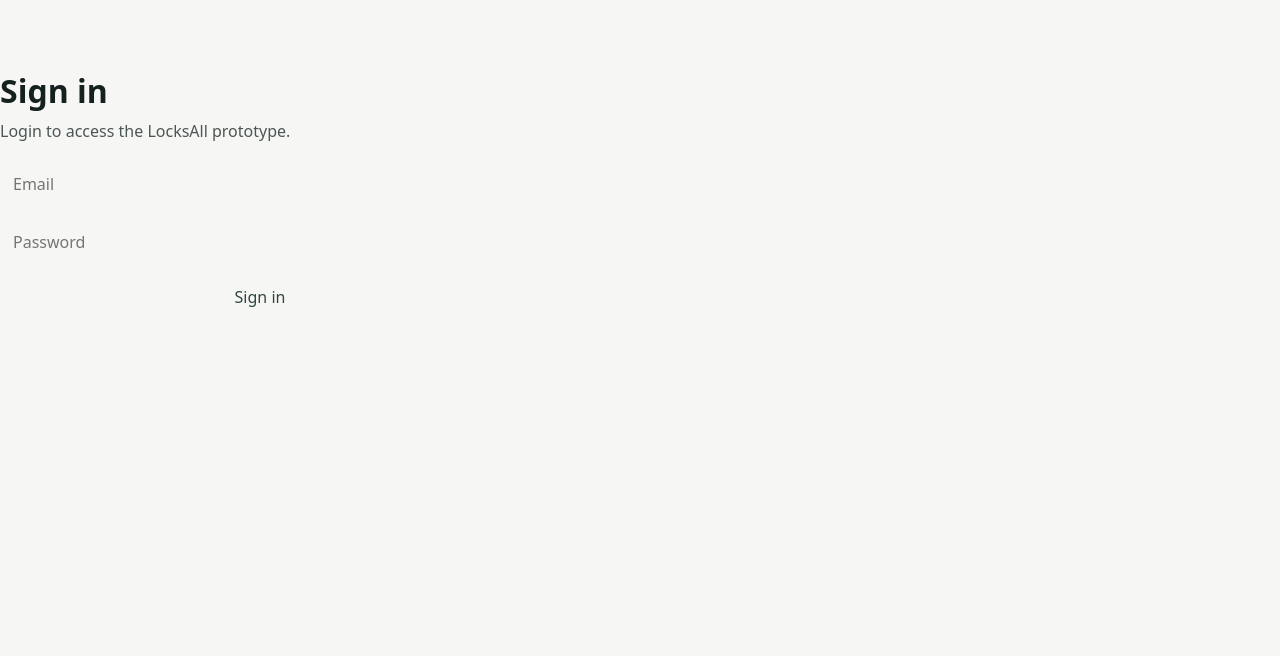
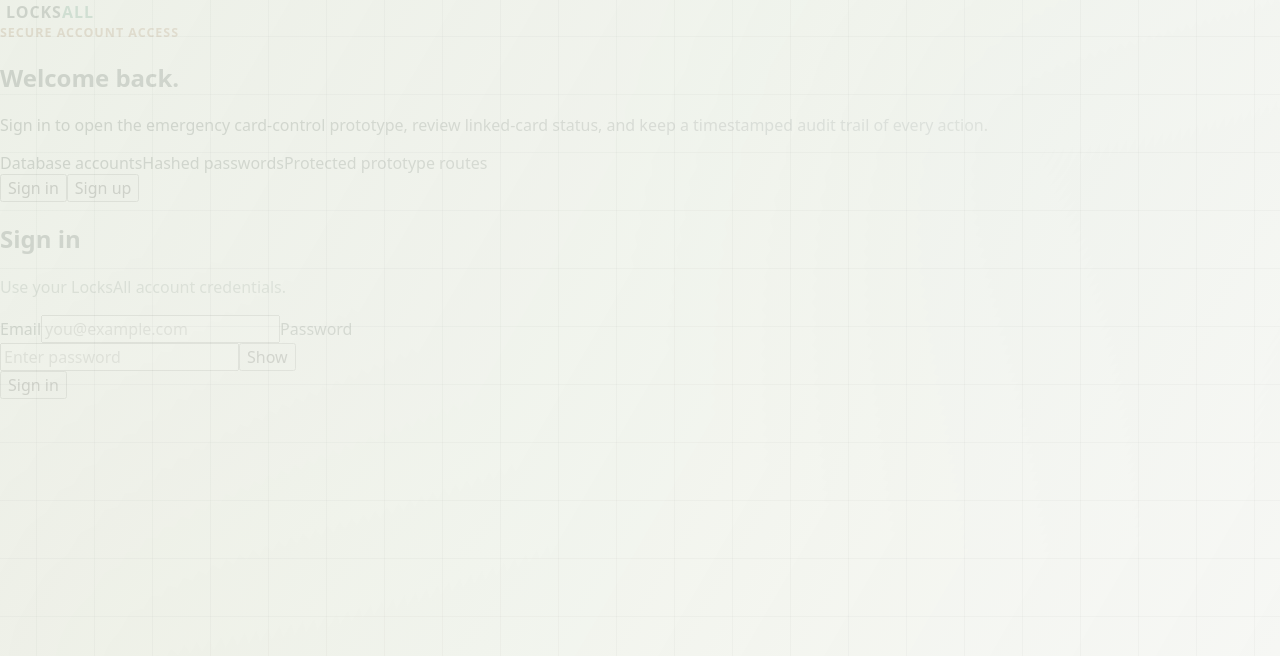
Before and after one commit to yash-rao/locksall, a Next.js app: page /login in a window 1280 px wide. Shown: the top 656 px of the page. Built offline with nearby package versions, Linux system fonts and the light colour scheme.

Commit message:
Create interactive sign in and signup page

```diff
--- a/app/login/LoginClient.tsx
+++ b/app/login/LoginClient.tsx
@@ -2,23 +2,42 @@
 
 import { signIn } from "next-auth/react";
 import { useRouter, useSearchParams } from "next/navigation";
-import { useState } from "react";
+import { useMemo, useState } from "react";
+
+type AuthMode = "signin" | "signup";
 
 export default function LoginClient() {
   const router = useRouter();
   const params = useSearchParams();
-  const callbackUrl = params.get("callbackUrl") || "/prototype";
+  const callbackUrl = params.get("callbackUrl") || "/#prototype";
 
+  const [mode, setMode] = useState<AuthMode>("signin");
+  const [name, setName] = useState("");
   const [email, setEmail] = useState("");
   const [password, setPassword] = useState("");
+  const [showPassword, setShowPassword] = useState(false);
+  const [message, setMessage] = useState<string | null>(null);
   const [err, setErr] = useState<string | null>(null);
   const [loading, setLoading] = useState(false);
 
-  async function onSubmit(e: React.FormEvent) {
-    e.preventDefault();
+  const passwordScore = useMemo(() => {
+    let score = 0;
+    if (password.length >= 8) score += 1;
+    if (/[A-Z]/.test(password) && /[a-z]/.test(password)) score += 1;
+    if (/\d/.test(password)) score += 1;
+    if (/[^A-Za-z0-9]/.test(password)) score += 1;
+    return score;
+  }, [password]);
+
+  const passwordLabel = ["Too short", "Getting there", "Good", "Strong", "Excellent"][passwordScore];
+
+  function resetStatus(nextMode: AuthMode) {
+    setMode(nextMode);
     setErr(null);
-    setLoading(true);
+    setMessage(null);
+  }
 
+  async function completeSignin() {
     const res = await signIn("credentials", {
       email,
       password,
@@ -26,58 +45,164 @@ export default function LoginClient() {
       callbackUrl,
     });
 
+    if (res?.ok) {
+      router.push(callbackUrl);
+      router.refresh();
+      return true;
+    }
+
+    setErr("Email or password is incorrect.");
+    return false;
+  }
+
+  async function onSubmit(e: React.FormEvent) {
+    e.preventDefault();
+    setErr(null);
+    setMessage(null);
+    setLoading(true);
+
+    try {
+      if (mode === "signup") {
+        const res = await fetch("/api/signup", {
+          method: "POST",
+          headers: { "Content-Type": "application/json" },
+          body: JSON.stringify({ name, email, password }),
+        });
+
+        const data = await res.json().catch(() => null);
+        if (!res.ok) {
+          throw new Error(data?.message || "Unable to create account.");
+        }
+
+        setMessage("Account created. Taking you to the prototype...");
+      }
+
+      await completeSignin();
+    } catch (error) {
+      const errorMessage = error instanceof Error ? error.message : "Something went wrong.";
+      setErr(errorMessage);
+    } finally {
       setLoading(false);
-
-    if (res?.ok) router.push(callbackUrl);
-    else setErr("Invalid credentials");
+    }
   }
 
   return (
-    <main className="la-page">
-      <div className="la-content" style={{ paddingTop: 48, maxWidth: 520 }}>
-        <h1 style={{ marginBottom: 8 }}>Sign in</h1>
-        <p style={{ opacity: 0.75, marginTop: 0 }}>
-          Login to access the LocksAll prototype.
+    <main className="la-page la-auth-page">
+      <div className="la-bg" aria-hidden="true">
+        <div className="la-bg-grid" />
+      </div>
+
+      <section className="la-auth-shell">
+        <div className="la-auth-story">
+          <button className="la-logo" onClick={() => router.push("/")}>Locks<span>All</span></button>
+          <p className="la-kicker">Secure account access</p>
+          <h1>{mode === "signin" ? "Welcome back." : "Create your command center."}</h1>
+          <p>
+            Sign in to open the emergency card-control prototype, review linked-card status,
+            and keep a timestamped audit trail of every action.
           </p>
+          <div className="la-auth-proof">
+            <span>Database accounts</span>
+            <span>Hashed passwords</span>
+            <span>Protected prototype routes</span>
+          </div>
+        </div>
 
-        <form onSubmit={onSubmit} style={{ display: "grid", gap: 10, marginTop: 18 }}>
+        <form className="la-auth-card" onSubmit={onSubmit}>
+          <div className="la-auth-switch" role="tablist" aria-label="Authentication mode">
+            <button
+              type="button"
+              role="tab"
+              aria-selected={mode === "signin"}
+              className={mode === "signin" ? "active" : ""}
+              onClick={() => resetStatus("signin")}
+            >
+              Sign in
+            </button>
+            <button
+              type="button"
+              role="tab"
+              aria-selected={mode === "signup"}
+              className={mode === "signup" ? "active" : ""}
+              onClick={() => resetStatus("signup")}
+            >
+              Sign up
+            </button>
+          </div>
+
+          <div>
+            <h2>{mode === "signin" ? "Sign in" : "Start with LocksAll"}</h2>
+            <p className="la-prototype-muted">
+              {mode === "signin"
+                ? "Use your LocksAll account credentials."
+                : "Create an account, then you will be signed in automatically."}
+            </p>
+          </div>
+
+          {mode === "signup" && (
+            <label className="la-auth-field">
+              <span>Name</span>
+              <input
+                type="text"
+                placeholder="Your name"
+                value={name}
+                onChange={(e) => setName(e.target.value)}
+                autoComplete="name"
+              />
+            </label>
+          )}
+
+          <label className="la-auth-field">
+            <span>Email</span>
             <input
               type="email"
               required
-            placeholder="Email"
+              placeholder="you@example.com"
               value={email}
               onChange={(e) => setEmail(e.target.value)}
-            style={{
-              padding: 12,
-              borderRadius: 14,
-              border: "1px solid rgba(255,255,255,0.14)",
-              background: "rgba(255,255,255,0.06)",
-              color: "white",
-            }}
+              autoComplete="email"
             />
+          </label>
 
+          <label className="la-auth-field">
+            <span>Password</span>
+            <div className="la-password-control">
               <input
-            type="password"
+                type={showPassword ? "text" : "password"}
                 required
-            placeholder="Password"
+                minLength={mode === "signup" ? 8 : undefined}
+                placeholder="Enter password"
                 value={password}
                 onChange={(e) => setPassword(e.target.value)}
-            style={{
-              padding: 12,
-              borderRadius: 14,
-              border: "1px solid rgba(255,255,255,0.14)",
-              background: "rgba(255,255,255,0.06)",
-              color: "white",
-            }}
+                autoComplete={mode === "signin" ? "current-password" : "new-password"}
               />
+              <button type="button" onClick={() => setShowPassword((value) => !value)}>
+                {showPassword ? "Hide" : "Show"}
+              </button>
+            </div>
+          </label>
 
-          <button className="la-footer-button" disabled={loading} type="submit">
-            {loading ? "Signing in..." : "Sign in"}
+          {mode === "signup" && (
+            <div className="la-password-meter" aria-label="Password strength">
+              <div>
+                {Array.from({ length: 4 }).map((_, index) => (
+                  <span key={index} className={index < passwordScore ? "active" : ""} />
+                ))}
+              </div>
+              <p>{passwordLabel}. Use 8+ characters with a number for a stronger account.</p>
+            </div>
+          )}
+
+          <button className="la-auth-submit" disabled={loading} type="submit">
+            {loading
+              ? mode === "signin" ? "Signing in..." : "Creating account..."
+              : mode === "signin" ? "Sign in" : "Create account"}
           </button>
 
-          {err && <p style={{ color: "rgba(239,68,68,0.95)" }}>{err}</p>}
+          {message && <p className="la-auth-message">{message}</p>}
+          {err && <p className="la-auth-error">{err}</p>}
         </form>
-      </div>
+      </section>
     </main>
   );
 }
```
Lines whose indentation alone changed are shown as unchanged.
